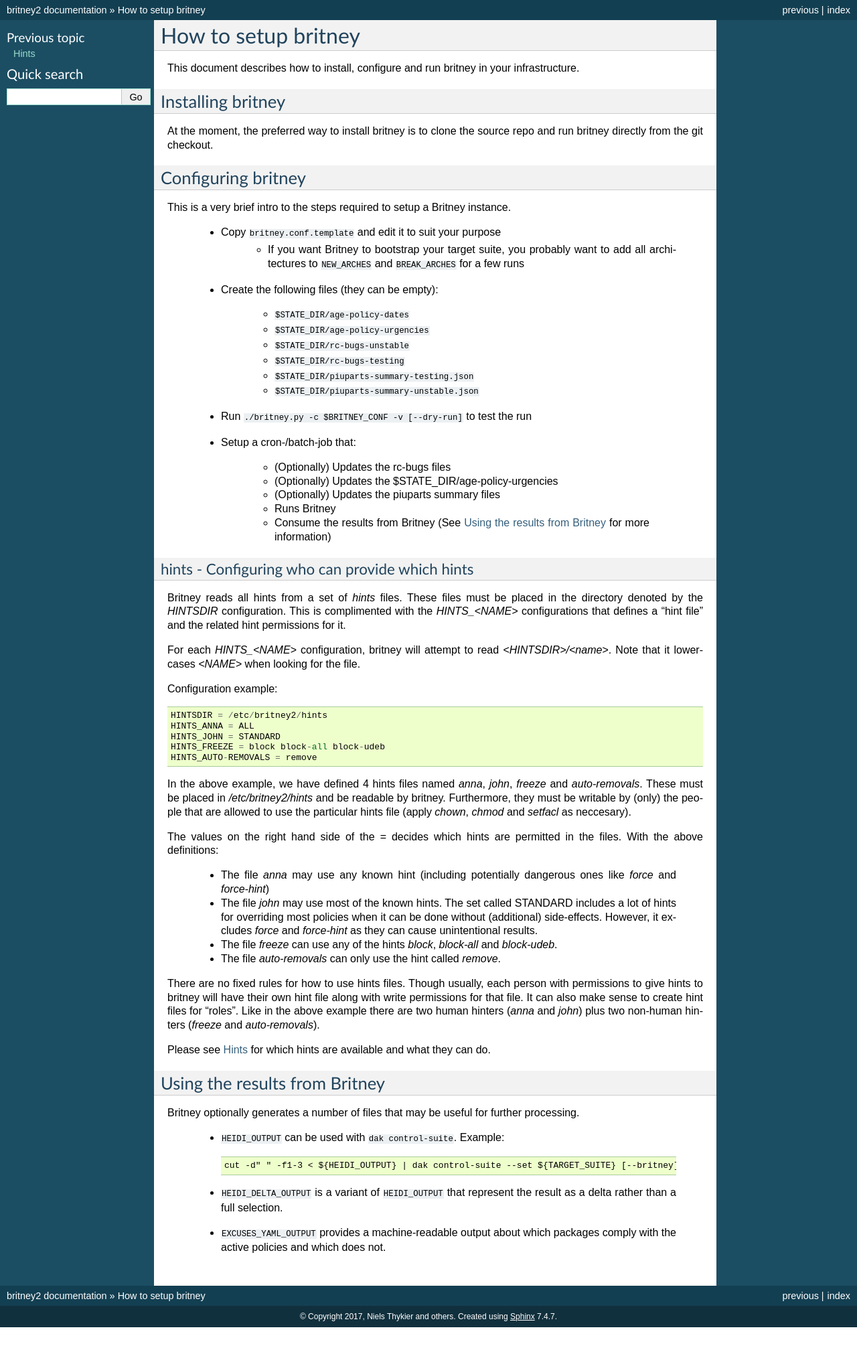
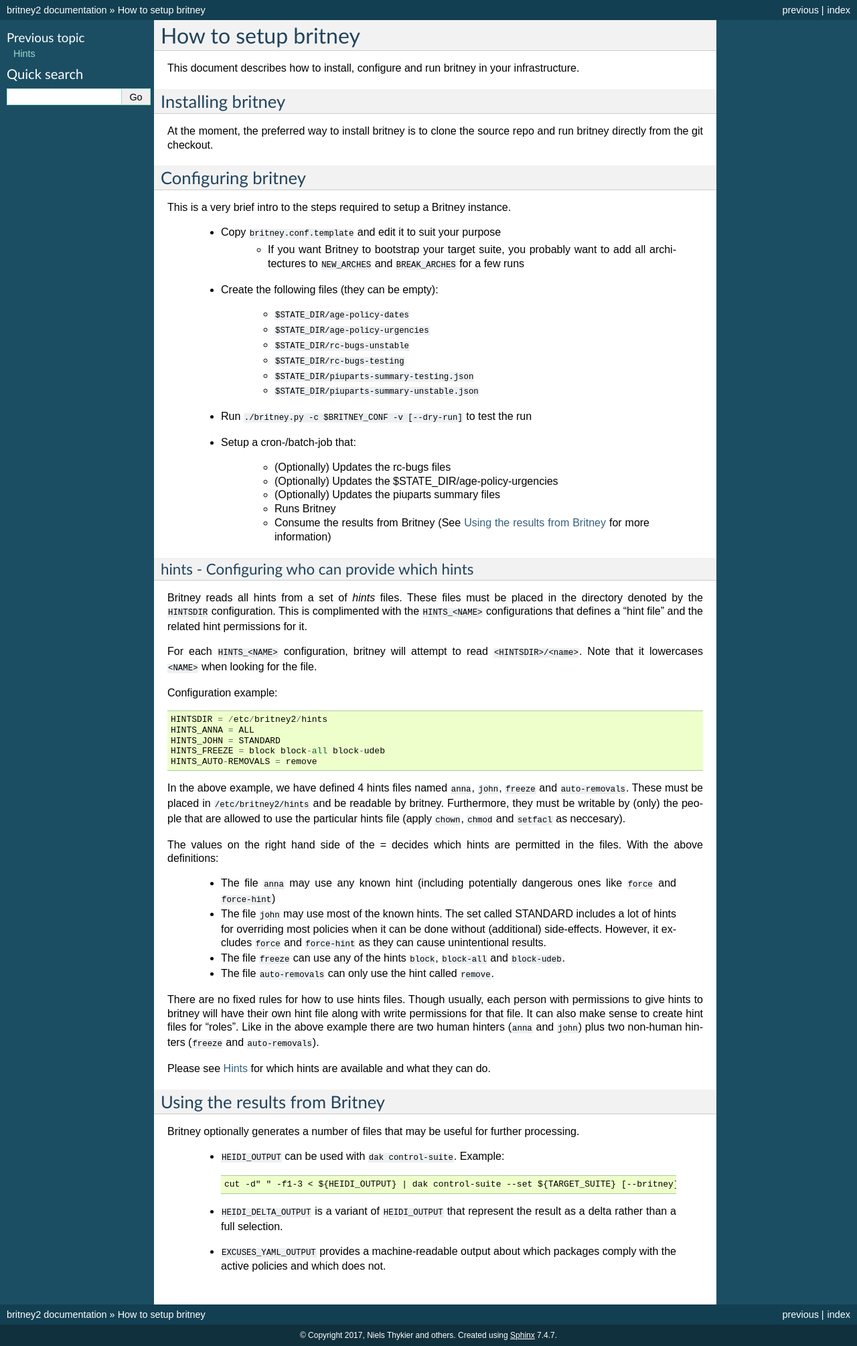
Before and after one commit to Debian/britney2, a Sphinx documentation site: the page built from doc/setting-up-britney.rst, in a window 1280 px wide. Shown: the whole page at 67% size. Built offline with Sphinx 7.4.7, drawn with Linux system fonts in a browser that asks for light colours; before the commit the page ends 1982 px from its top, so only the background shows below that.

```diff
--- a/doc/setting-up-britney.rst
+++ b/doc/setting-up-britney.rst
@@ -45,12 +45,12 @@ hints - Configuring who can provide which hints
 ^^^^^^^^^^^^^^^^^^^^^^^^^^^^^^^^^^^^^^^^^^^^^^^
 
 Britney reads all hints from a set of `hints` files.  These files must
-be placed in the directory denoted by the `HINTSDIR` configuration.
-This is complimented with the `HINTS_<NAME>` configurations that
+be placed in the directory denoted by the ``HINTSDIR`` configuration.
+This is complimented with the ``HINTS_<NAME>`` configurations that
 defines a "hint file" and the related hint permissions for it.
 
-For each `HINTS_<NAME>` configuration, britney will attempt to read
-`<HINTSDIR>/<name>`.  Note that it lowercases `<NAME>` when looking
+For each ``HINTS_<NAME>`` configuration, britney will attempt to read
+``<HINTSDIR>/<name>``.  Note that it lowercases ``<NAME>`` when looking
 for the file.
 
 
@@ -62,36 +62,36 @@ Configuration example::
     HINTS_FREEZE = block block-all block-udeb
     HINTS_AUTO-REMOVALS = remove
 
-In the above example, we have defined 4 hints files named `anna`,
-`john`, `freeze` and `auto-removals`.  These must be placed in
-`/etc/britney2/hints` and be readable by britney.  Furthermore, they
+In the above example, we have defined 4 hints files named ``anna``,
+``john``, ``freeze`` and ``auto-removals``.  These must be placed in
+``/etc/britney2/hints`` and be readable by britney.  Furthermore, they
 must be writable by (only) the people that are allowed to use the
-particular hints file (apply `chown`, `chmod` and `setfacl` as
+particular hints file (apply ``chown``, ``chmod`` and ``setfacl`` as
 neccesary).
 
 The values on the right hand side of the `=` decides which hints are
 permitted in the files.  With the above definitions:
 
- * The file `anna` may use any known hint (including potentially
-   dangerous ones like `force` and `force-hint`)
+ * The file ``anna`` may use any known hint (including potentially
+   dangerous ones like ``force`` and ``force-hint``)
 
- * The file `john` may use most of the known hints.  The set called STANDARD
+ * The file ``john`` may use most of the known hints.  The set called STANDARD
    includes a lot of hints for overriding most policies when it
    can be done without (additional) side-effects.  However, it
-   excludes `force` and `force-hint` as they can cause unintentional
+   excludes ``force`` and ``force-hint`` as they can cause unintentional
    results.
 
- * The file `freeze` can use any of the hints `block`, `block-all`
-   and `block-udeb`.
+ * The file ``freeze`` can use any of the hints ``block``, ``block-all``
+   and ``block-udeb``.
 
- * The file `auto-removals` can only use the hint called `remove`.
+ * The file ``auto-removals`` can only use the hint called ``remove``.
 
 There are no fixed rules for how to use hints files.  Though usually,
 each person with permissions to give hints to britney will have their
 own hint file along with write permissions for that file.  It can also
 make sense to create hint files for "roles".  Like in the above
-example there are two human hinters (`anna` and `john`) plus two
-non-human hinters (`freeze` and `auto-removals`).
+example there are two human hinters (``anna`` and ``john``) plus two
+non-human hinters (``freeze`` and ``auto-removals``).
 
 Please see :doc:`hints` for which hints are available and what they
 can do.
```
